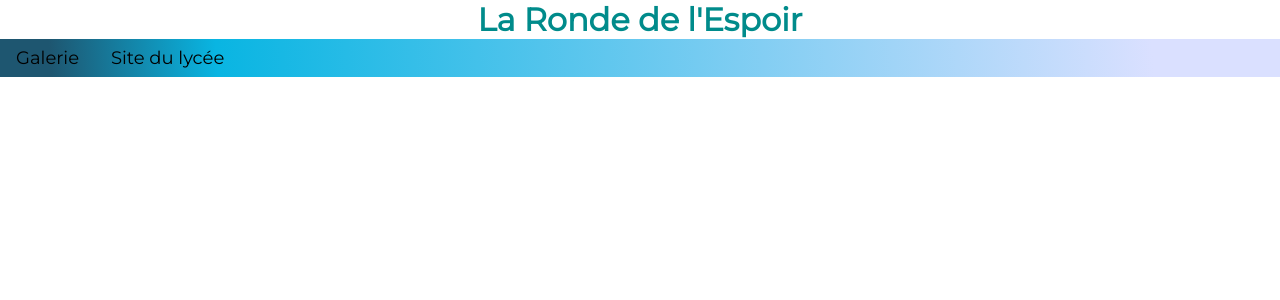
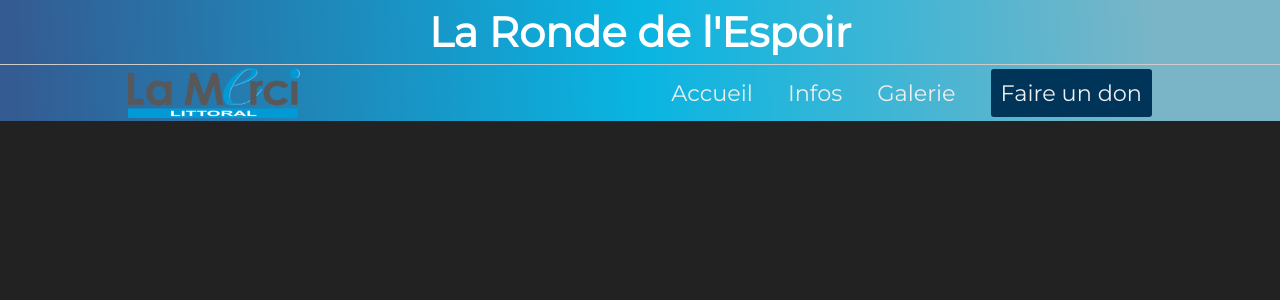
Before and after one commit to ronde-de-l-espoir/main, a PHP site: page / in a window 1280 px wide. Shown: the top 300 px of the page. Run offline with PHP 8.4, Linux system fonts and the light colour scheme.

Commit message:
Created the navigation bar.

```diff
--- a/index.html
+++ b/index.html
@@ -5,19 +5,34 @@
     <meta http-equiv="X-UA-Compatible" content="IE=edge">
     <meta name="viewport" content="width=device-width, initial-scale=1.0">
     <title>Ronde de l'Espoir</title>
-    <link rel="shortcut icon" href="#" type="image/x-icon">
+    <link rel="shortcut icon" href="img/LRDE-logo.png" type="image/x-icon">
     <link rel="stylesheet" href="style.css">
     <script src="app.js"></script>
     <link href="https://fonts.googleapis.com/css2?family=Montserrat&display=swap" rel="stylesheet">
 
 </head>
 <body>
-    <h1 class="title">La Ronde de l'Espoir</h1>
+
+    <header>
+        <h1><a href="index.html">La Ronde de l'Espoir</a></h1>
+        <div class="future-burger-menu"></div>
+    </header>
+
+    <div class="separation"></div>
+
     <nav>
-        <ul>
-            <li class="nav-item"><a class="nav-item-link" href="#Galerie" target="_blank">Galerie</a></li>
-            <li class="nav-item"><a class="nav-item-link" href="https://lamerci.com/littoral/accueil" target="_blank">Site du lycée</a></li>
-        </ul>
+        <div class="nav-wrapper">
+
+            <img src="img/logo_littoral.png" alt="Logo La Merci Littoral" onclick="javascript:window.location='https://lamerci.com/littoral/accueil';">
+
+            <div class="link-wrapper">
+                <a href="#" class="underline-anim" data-isFocus>Accueil</a>
+                <a href="#" class="underline-anim" data-isFocus>Infos</a>
+                <a href="#" class="underline-anim" data-isFocus>Galerie</a>
+                <a href="#" id="donate-btn">Faire un don</a>
+            </div>
+        </div>
     </nav>
+
 </body>
 </html>
--- a/style.css
+++ b/style.css
@@ -1,40 +1,172 @@
+:root {
+    --LM-color: #0099D7; /* C'est la couleur principale sur le site du lycée */
+    /* #E5E9EC ; #003459 ; #C08497 ; #222222 --> Sont des couleurs qui vont bien avec celle au dessus */
+}
+
 * {
     padding: 0;
     margin: 0;
     text-decoration: none;
     list-style: none;
+    font-family: 'Montserrat', sans-serif;
 }
 
-.title {
-    font-family: "Montserrat", sans-serif;
-    color: darkcyan;
-    text-align: center;
+body {
+    background-color: #222; /* To visualize change in colors of links */
 }
 
-nav {
-    list-style-type: none;
-    background: rgb(30,86,112);
-    background: linear-gradient(86deg, rgba(30,86,112,1) 4%, rgba(9,181,226,1) 17%, rgba(218,224,255,1) 90%);
-    margin: 0;
-    padding: 0;
-    overflow: hidden;
+/* HEADER CSS */
+
+header {
+    width: 100%;
+    height: 8vh;
+    background: linear-gradient(86deg, rgb(52, 91, 146) 1%, rgba(9,181,226,1) 50%, rgb(121, 181, 199) 90%);
+    display: flex;
+    font-size: 130%;
+    justify-content: center;
+    align-items: center;
 }
 
-.nav-item {
-    float: left;
-
+header h1 a {
+    color: white;
 }
 
-.nav-item .nav-item-link {
-    display: block;
-    padding: 8px 16px;
-    text-align: center;
-    font-family: "Montserrat", sans-serif;
-    font-size: large;
-    color: black;
+header .future-burger-menu {
+    width: 35px;
+    height: 35px;
+    background-color: white;
+    display: none;
 }
 
-.nav-item .nav-item-link:hover {
-    background-color: rgba(23, 253, 242, 0.315);
-    transition: 600ms ease-in-out;
+@media (max-width: 650px) {
+    header {
+        height: 12vh;
+    }
+
+    header h1 a {
+        color: transparent;
+    }
+
+    header h1 {
+        background-image: url(img/full-size-logo.png);
+        background-size: contain;
+        background-repeat: no-repeat;
+        background-position: center;
+        height: 90%;
+    }
+
+    .separation {
+        display: none;
+    }
+
+    header .future-burger-menu {
+        display: relative;
+
+    }
 }
+
+
+/* NAV CSS */
+
+nav {
+    width: 100%;
+    height: 7vh;
+    background: linear-gradient(86deg, rgb(52, 91, 146) 1%, rgba(9,181,226,1) 50%, rgb(121, 181, 199) 90%);
+    display: flex;
+    justify-content: center;
+    font-size: 140%;
+}
+
+.nav-wrapper {
+    width: 80vw;
+    height: 100%;
+    display: flex;
+    gap: 35px;
+    justify-content: space-between;
+    align-items: center;
+}
+
+.nav-wrapper img {
+    height: 90%;
+    position: relative;
+}
+
+.nav-wrapper img:hover {
+    cursor: pointer;
+}
+
+.link-wrapper {
+    width: 100vw;
+    height: 100%;
+    display: flex;
+    gap: 35px;
+    align-items: center;
+    justify-content: right;
+}
+
+.link-wrapper a {
+    color: #EEE;
+    transition: 300ms ease-in-out;
+    position: relative;
+    /* background-color: aquamarine; */
+}
+
+.link-wrapper a:hover {
+    color: white;
+    transition: 300ms ease-in-out;
+}
+
+.underline-anim::after {
+    content: "";
+    width: 0%;
+    height: 2px;
+    /* background: linear-gradient(79deg, #222 1%, #90cae1 100%); */
+    background-color: white;
+    position: absolute;
+    bottom: -5px;
+    left: 0;
+    transition: 300ms ease-out;
+}
+
+.underline-anim:hover::after {
+    width: 100%;
+    transition: 300ms ease-out;
+}
+
+#donate-btn {
+    background-color: #003459;
+    padding: 10px;
+    border-radius: 3px;
+    transition: 400ms ease-in-out;
+}
+
+#donate-btn:hover {
+    background-color: #E5E9EC;
+    color: black;
+    transition: 400ms ease-in-out;
+}
+
+@media (max-width: 950px) {
+    .nav-wrapper img {
+        display: none;
+    }
+    .link-wrapper {
+        justify-content: space-around;
+    }
+}
+
+@media (max-width: 650px) {
+    nav {
+        display: none;
+    }
+}
+
+
+
+
+
+.separation {
+    width: 100%;
+    height: 1px;
+    background-color: #CCC;
+}
```
Also changed, not shown: settings/index.html (deleted, +0 -19 lines), img/LRDE-logo.png (added), img/full-size-logo.png (added), img/logo_littoral.png (added), img/logo_littoral_smaller.png (added).
